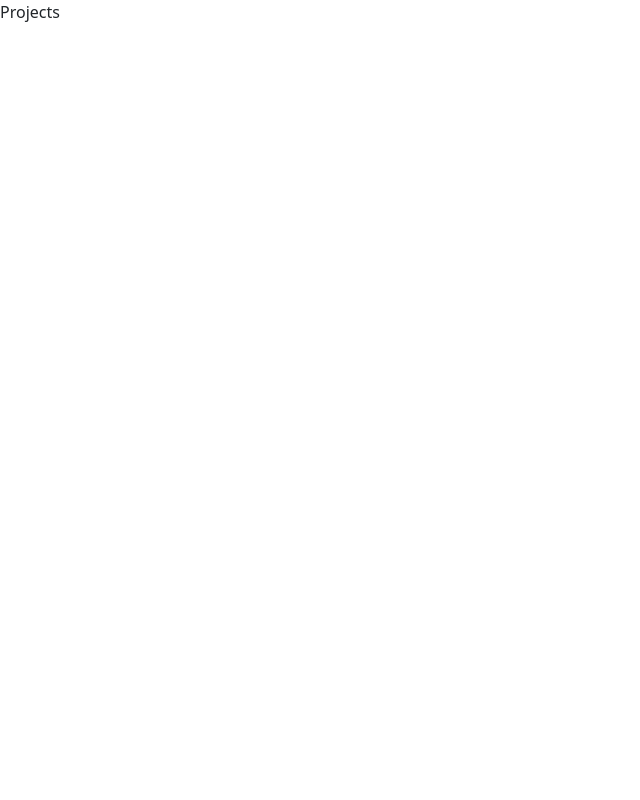
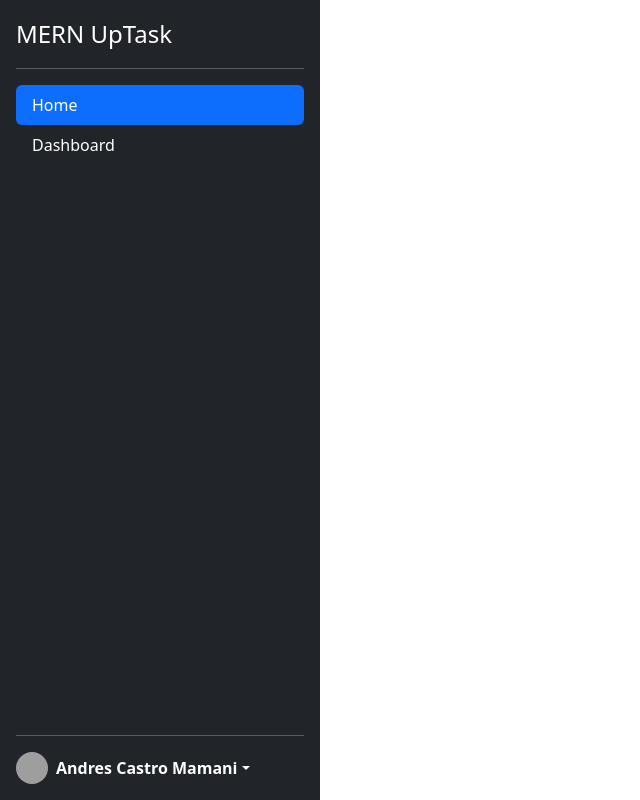
Before and after one commit to andrescastromamani/Uptask-MERN, a React (Create React App) app: page / in a window 1280 px wide. Shown: the whole page, without its empty margins (0-640 px from the left). Built offline with nearby package versions, Linux system fonts and the light colour scheme; grey boxes are pictures that could not be loaded.

Commit message:
Add sidebar template

```diff
--- /dev/null
+++ b/src/components/layout/Sidebar.jsx
@@ -0,0 +1,40 @@
+import React from 'react'
+
+export const Sidebar = () => {
+    return (
+        <div className='sidebar'>
+            <div className="d-flex flex-column flex-shrink-0 p-3 text-white bg-dark w-25 h-100" >
+                <a href="/" className="d-flex align-items-center mb-3 mb-md-0 me-md-auto text-white text-decoration-none">
+                    <span className="fs-4">MERN UpTask</span>
+                </a>
+                <hr />
+                <ul className="nav nav-pills flex-column mb-auto">
+                    <li className="nav-item">
+                        <a href="/" className="nav-link active" aria-current="page">
+                            Home
+                        </a>
+                    </li>
+                    <li>
+                        <a href="/" className="nav-link text-white">
+                            Dashboard
+                        </a>
+                    </li>
+                </ul>
+                <hr />
+                <div className="dropdown">
+                    <a href="/" className="d-flex align-items-center text-white text-decoration-none dropdown-toggle" id="dropdownUser1" data-bs-toggle="dropdown" aria-expanded="false">
+                        <img src="https://github.com/mdo.png" alt="" width="32" height="32" className="rounded-circle me-2" />
+                        <strong>Andres Castro Mamani</strong>
+                    </a>
+                    <ul className="dropdown-menu dropdown-menu-dark text-small shadow" aria-labelledby="dropdownUser1">
+                        <li><a className="dropdown-item" href="/">New project...</a></li>
+                        <li><a className="dropdown-item" href="/">Settings</a></li>
+                        <li><a className="dropdown-item" href="/">Profile</a></li>
+                        <li><hr className="dropdown-divider" /></li>
+                        <li><a className="dropdown-item" href="/">Sign out</a></li>
+                    </ul>
+                </div>
+            </div>
+        </div>
+    )
+}
--- a/src/components/projects/Projects.jsx
+++ b/src/components/projects/Projects.jsx
@@ -1,7 +1,8 @@
 import React from 'react'
+import { Sidebar } from '../layout/Sidebar'
 
 export const Projects = () => {
     return (
-        <div>Projects</div>
+        <Sidebar />
     )
 }
--- a/src/index.css
+++ b/src/index.css
@@ -19,3 +19,7 @@
   max-width: 400px;
   width: 500px;
 }
+
+.sidebar {
+  height: 100vh;
+}
```
